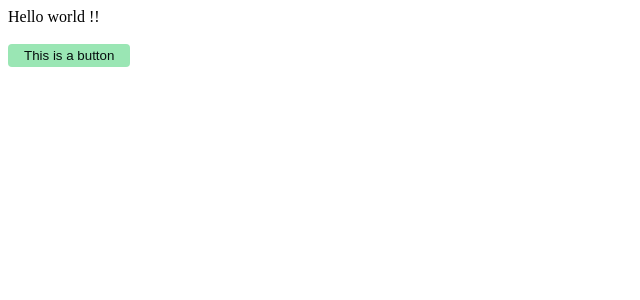
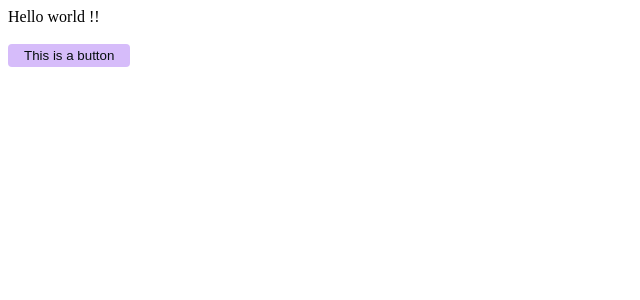
Before and after one commit to JulienHuynh/Sign-In---Design-System, a React (Create React App) app: page / in a window 1280 px wide. Shown: the top 300 px of the page, without its empty margins (0-640 px from the left). Built offline with nearby package versions, Linux system fonts and the light colour scheme.

Commit message:
p'tite modif sur button et drop-shadow

```diff
--- a/src/components/Button/_button.scss
+++ b/src/components/Button/_button.scss
@@ -1,17 +1,21 @@
-.button {
+@mixin button {
   border: none;
   border-radius: $default-radius;
   color: $black;
   cursor: pointer;
   outline: none;
   padding: 4px 16px;
+}
+
+.button {
+  @include button;
 
   &:hover {
-    @include drop-shadow;
+    box-shadow: $drop-shadow;
   }
 
   &:focus {
-    @include inner-shadow;
+    box-shadow: $inner-shadow;
   }
 
   &.-lock {
--- a/src/pages/App.js
+++ b/src/pages/App.js
@@ -5,7 +5,7 @@ function App() {
     <div className="App">
         Hello world !!
         <br/><br/>
-        <Button btnClass="-green"></Button>
+        <Button btnClass="-purple"></Button>
     </div>
   );
 }
--- a/src/static/scss/_variables.scss
+++ b/src/static/scss/_variables.scss
@@ -58,3 +58,7 @@ $fs-sm: 14px;
 // BORDER-RADIUS
 $default-radius: 4px;
 $container-radius: 10px;
+
+// BOX-SHADOW
+$drop-shadow: 0px 4px 4px rgba(0, 0, 0, 0.25);
+$inner-shadow: inset 0px 4px 4px rgba(0, 0, 0, 0.25);
```
Also changed, not shown: src/static/scss/_ui.scss (+0 -8 lines).
